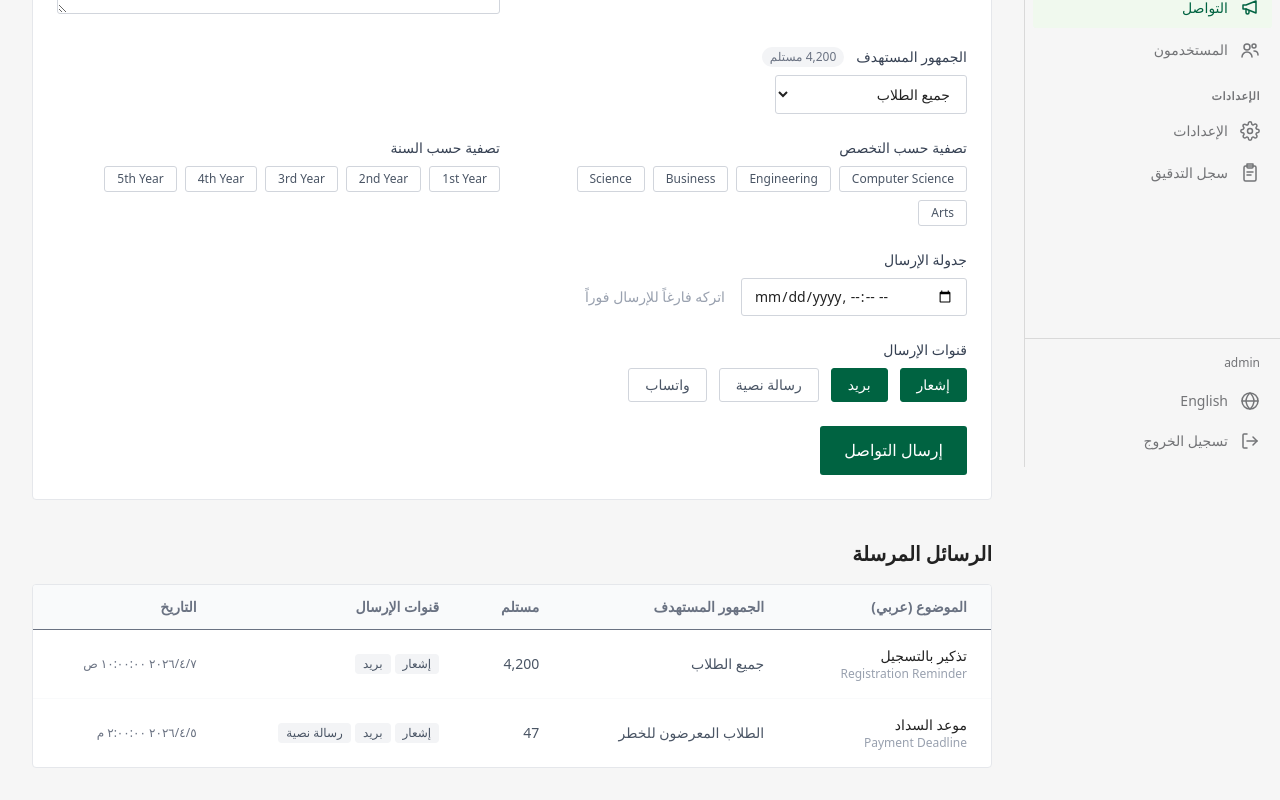
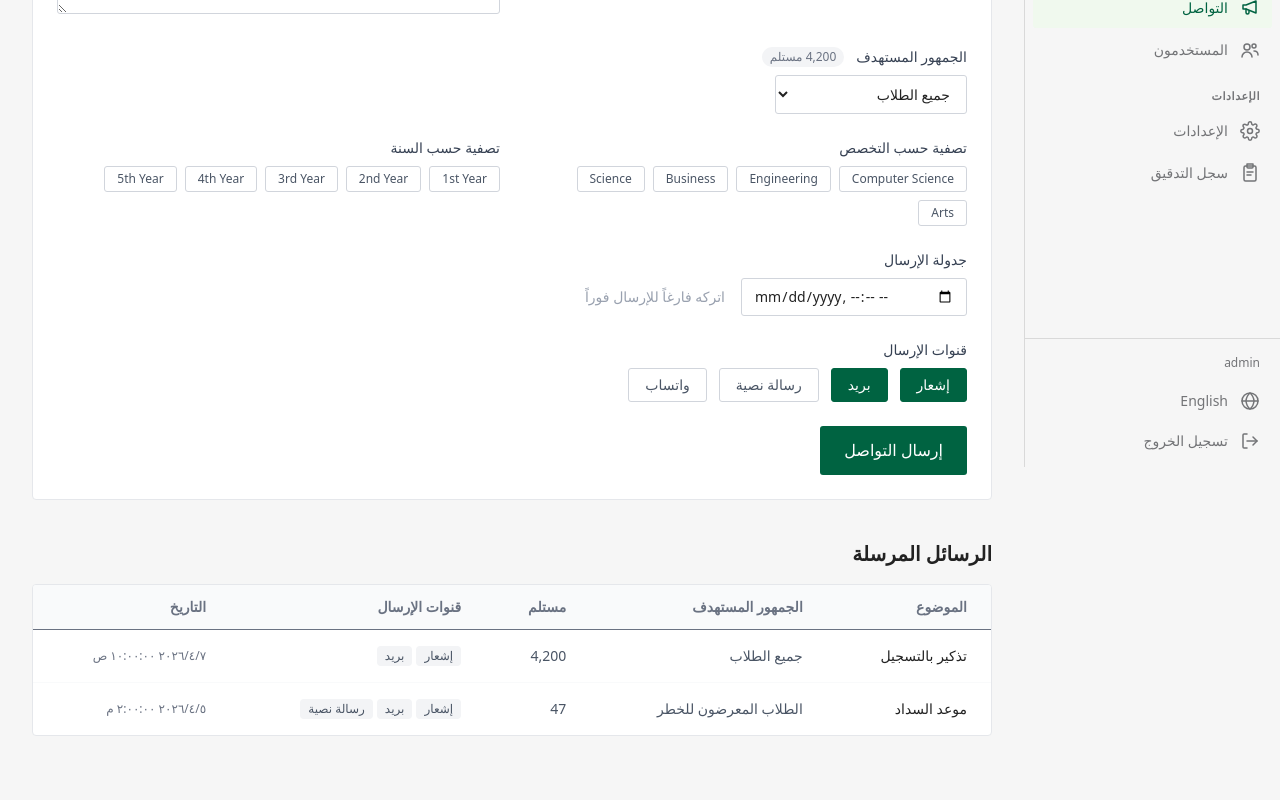
Before and after one commit to Danah-Altukhaim/website, a Next.js app: page /communications in a window 1280 px wide. Shown: the part 333-1133 px from the top of the page. After the commit the page ends 1101 px from the top, so only its background shows below. Built offline with nearby package versions, Linux system fonts and the light colour scheme; sample sign-in values are in the browser's storage.

Commit message:
Show only active locale subject in sent messages table

```diff
--- a/src/app/communications/page.tsx
+++ b/src/app/communications/page.tsx
@@ -328,7 +328,7 @@ export default function CommunicationsPage() {
             <table className="w-full text-sm">
               <thead>
                 <tr className="text-gray-500 border-b bg-gray-50">
-                  <th className="px-6 py-3 text-start">{locale === 'ar' ? t('comms.subjectAr') : t('comms.subjectEn')}</th>
+                  <th className="px-6 py-3 text-start">{t('comms.subject')}</th>
                   <th className="px-6 py-3 text-start">{t('comms.targetAudience')}</th>
                   <th className="px-6 py-3 text-start">{t('comms.recipients', { value: '#' }).replace('#', '').trim()}</th>
                   <th className="px-6 py-3 text-start">{t('comms.channels')}</th>
@@ -340,9 +340,6 @@ export default function CommunicationsPage() {
                   <tr key={msg.message_id} className="border-b border-gray-50 last:border-0">
                     <td className="px-6 py-4 font-medium">
                       {locale === 'ar' ? msg.subject_ar : msg.subject_en}
-                      <span className="block text-xs text-gray-400">
-                        {locale === 'ar' ? msg.subject_en : msg.subject_ar}
-                      </span>
                     </td>
                     <td className="px-6 py-4 text-gray-600">{audienceLabel(msg.target_audience)}</td>
                     <td className="px-6 py-4 text-gray-600">{msg.recipients_count.toLocaleString()}</td>
--- a/src/lib/i18n.tsx
+++ b/src/lib/i18n.tsx
@@ -204,6 +204,7 @@ const translations: Record<Locale, Record<string, string>> = {
     'comms.messageQueued': 'Message queued successfully',
     'comms.messageId': 'ID: {value}',
     'comms.recipients': '{value} recipients',
+    'comms.subject': 'Subject',
     'comms.subjectEn': 'Subject (English)',
     'comms.subjectAr': 'Subject (Arabic)',
     'comms.bodyEn': 'Body (English)',
@@ -608,6 +609,7 @@ const translations: Record<Locale, Record<string, string>> = {
     'comms.messageQueued': 'تم إرسال الرسالة بنجاح',
     'comms.messageId': 'المعرف: {value}',
     'comms.recipients': '{value} مستلم',
+    'comms.subject': 'الموضوع',
     'comms.subjectEn': 'الموضوع (إنجليزي)',
     'comms.subjectAr': 'الموضوع (عربي)',
     'comms.bodyEn': 'النص (إنجليزي)',
```
